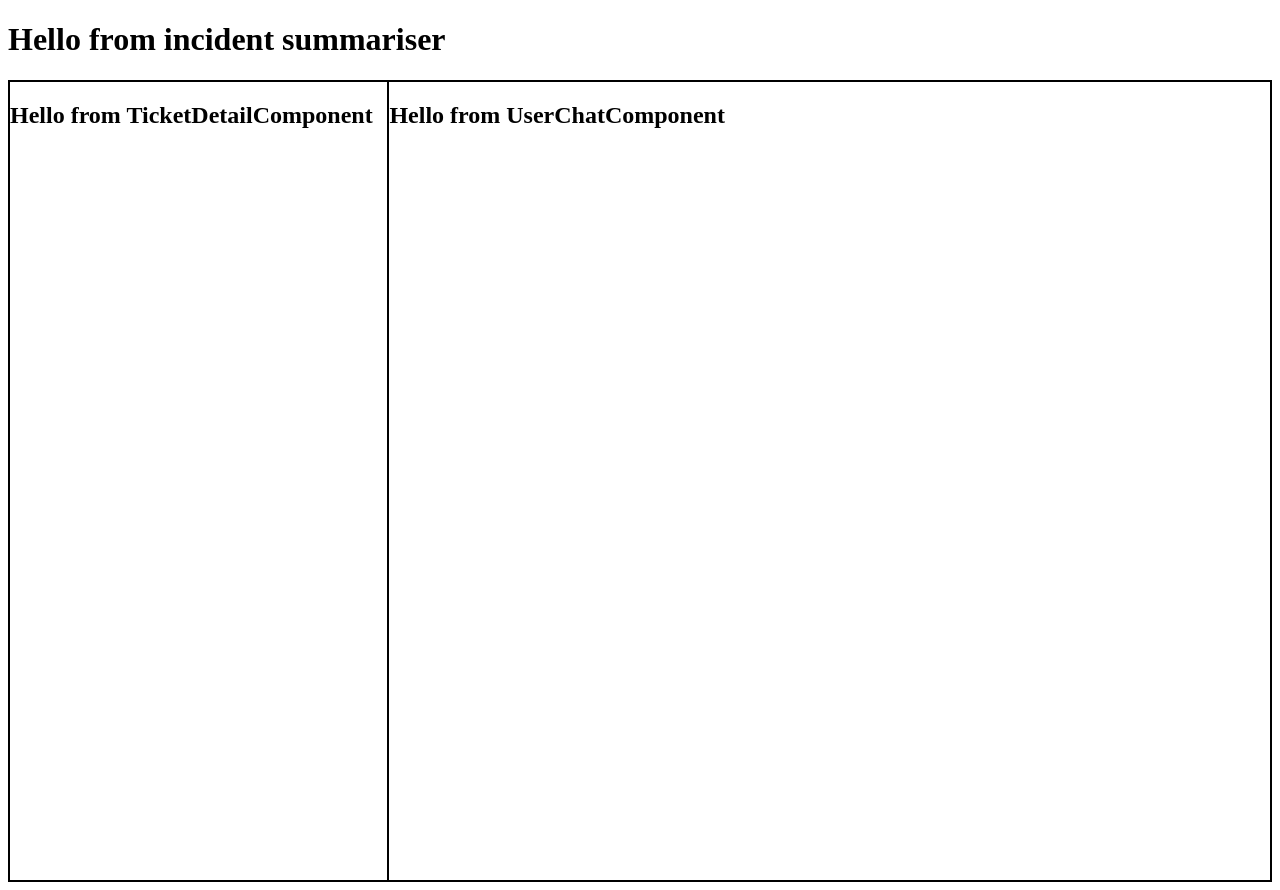
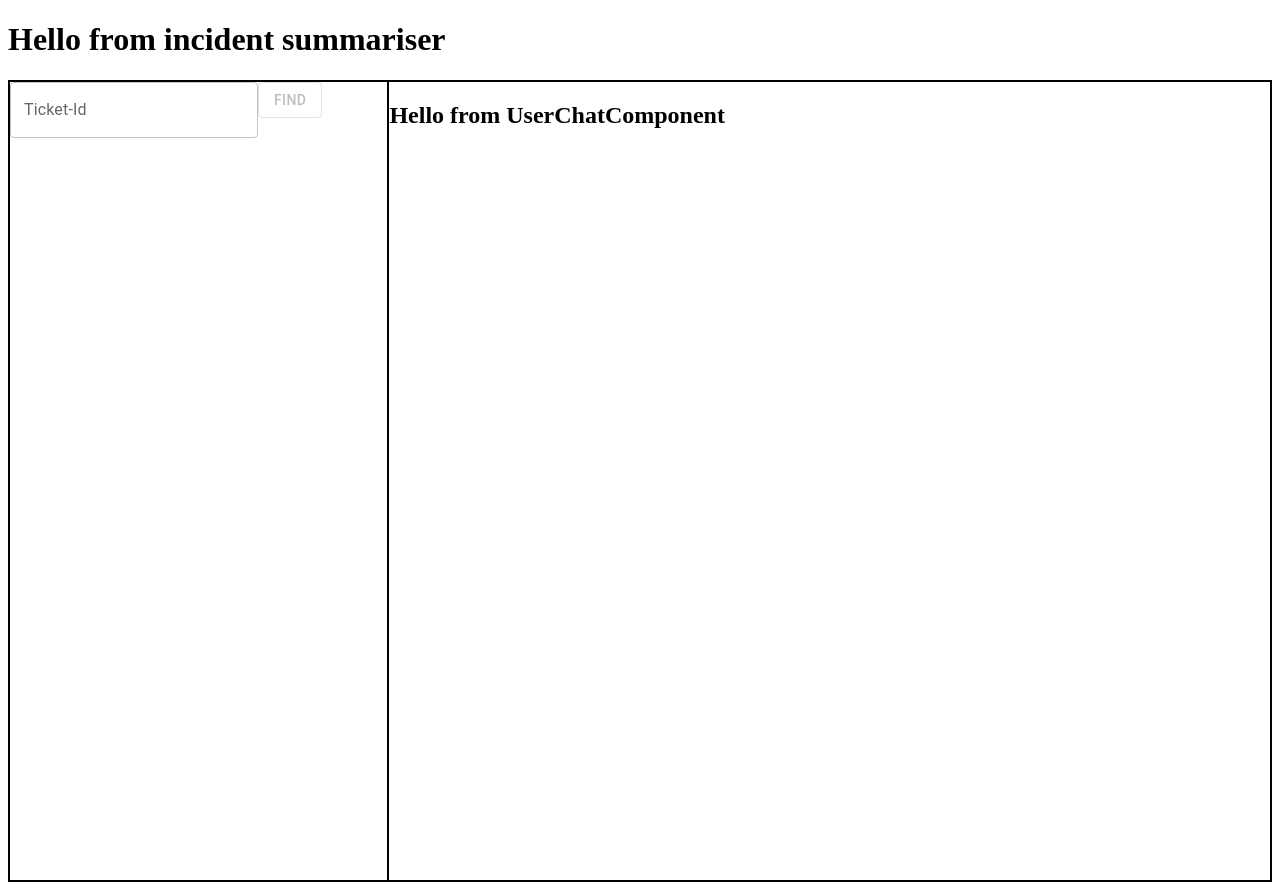
Before and after one commit to kpps17/incident-summariser, a React (Create React App) app: page / in a window 1280 px wide. Built offline with nearby package versions, Linux system fonts and the light colour scheme.

Commit message:
Added Details and Input components impl

```diff
--- a/package.json
+++ b/package.json
@@ -3,6 +3,9 @@
   "version": "0.1.0",
   "private": true,
   "dependencies": {
+    "@emotion/react": "^11.10.6",
+    "@emotion/styled": "^11.10.6",
+    "@mui/material": "^5.12.1",
     "@testing-library/jest-dom": "^5.16.5",
     "@testing-library/react": "^13.4.0",
     "@testing-library/user-event": "^13.5.0",
--- a/src/App.js
+++ b/src/App.js
@@ -1,4 +1,4 @@
-import {TicketDetailComponent} from "./Components/TicketSummaryComponent/TicketSummaryComponent";
+import {TicketDetailComponent} from "./Components/TicketDetailsComponent/TicketDetailsComponent";
 import {UserChatComponent} from "./Components/UserChatComponent/UserChatComponent";
 import './App.css'
 
--- /dev/null
+++ b/src/Components/TicketDetailsComponent/TicketDetailsComponent.jsx
@@ -0,0 +1,16 @@
+import './style.css'
+import {TicketInputComponent} from "./TicketInputComponent";
+import {TicketSummaryComponent} from "./TicketSummaryComponent";
+import {useState} from "react";
+
+export function TicketDetailComponent() {
+    let [ticketId, setTicketId] = useState("");
+    let [ticketSummaryMessage, setTicketSummaryMessage] = useState("");
+
+    return (
+        <div>
+            <TicketInputComponent ticketId = {ticketId} setTicketId={setTicketId} setTicketSummaryMessage={setTicketSummaryMessage}/>
+            <TicketSummaryComponent ticketSummaryMessage={ticketSummaryMessage}/>
+        </div>
+    )
+}
--- /dev/null
+++ b/src/Components/TicketDetailsComponent/TicketInputComponent.jsx
@@ -0,0 +1,23 @@
+import {Button, TextField} from "@mui/material";
+
+export function TicketInputComponent(props) {
+    let {ticketId, setTicketId, setTicketSummaryMessage} = props;
+
+    const handleEnableDisableButton = (str) => {
+        return (!str || str.length === 0);
+    }
+
+    const handleTicketIdInput = () => {
+        // some API call and will set the message to be shown in the summary component
+        setTicketSummaryMessage("Hi i am from response from API")
+    }
+
+    return (
+        <div className="ticket-input-container">
+            <TextField id="outlined-basic" label="Ticket-Id" variant="outlined"
+                       onChange={e => setTicketId(e.target.value)}/>
+            <Button variant="outlined" disabled={handleEnableDisableButton(ticketId)}
+                    onClick={handleTicketIdInput}>Find</Button>
+        </div>
+    )
+}
--- /dev/null
+++ b/src/Components/TicketDetailsComponent/TicketSummaryComponent.jsx
@@ -0,0 +1,10 @@
+export function TicketSummaryComponent(props) {
+
+    let {ticketSummaryMessage} = props;
+
+    return (
+        <>
+            {ticketSummaryMessage}
+        </>
+    )
+}
--- a/src/Components/TicketSummaryComponent/TicketSummaryComponent.jsx
+++ /dev/null
@@ -1,7 +0,0 @@
-import './style.css'
-
-export function TicketDetailComponent() {
-    return (
-        <h2>Hello from TicketDetailComponent</h2>
-    )
-}
```
Also changed, not shown: src/Components/TicketDetailsComponent/style.css (renamed from src/Components/TicketSummaryComponent/style.css), 1 other file (tests, documents, lock files or other folders).
